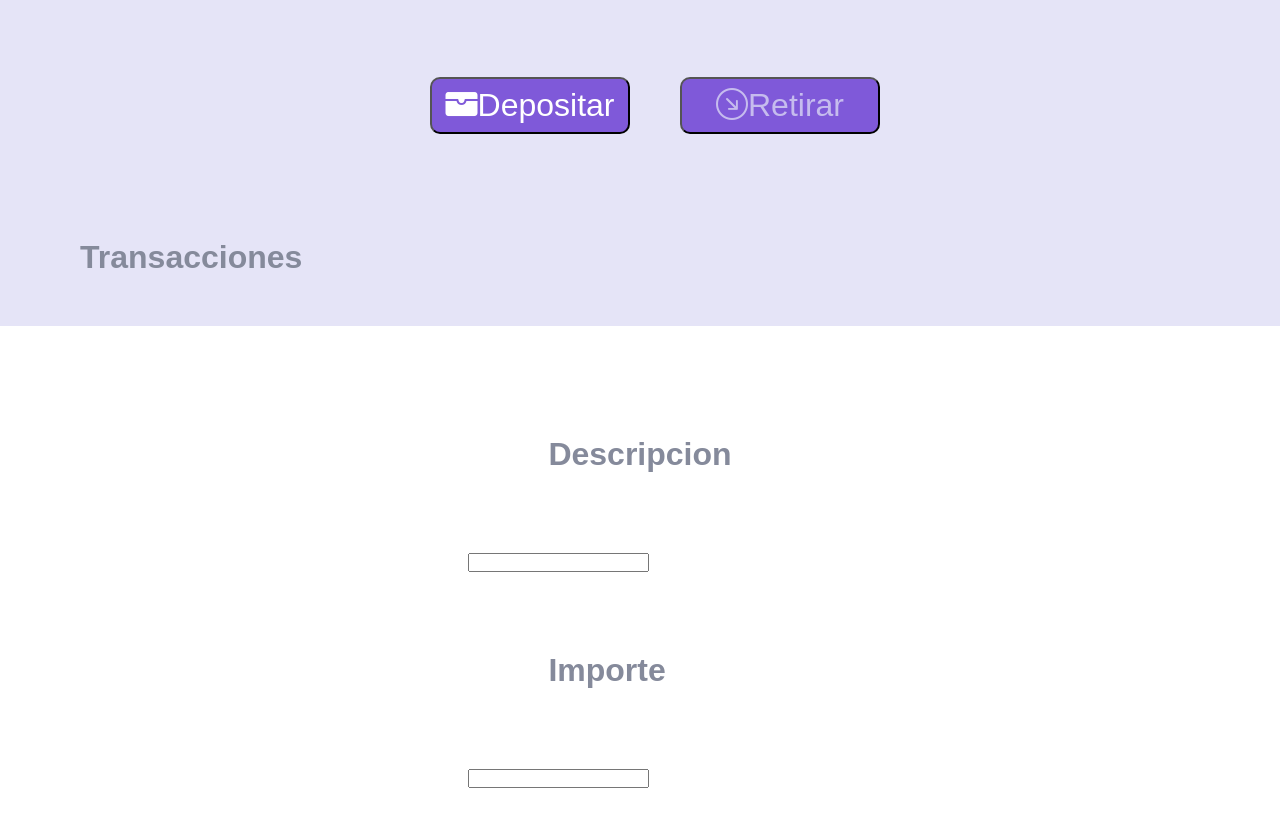
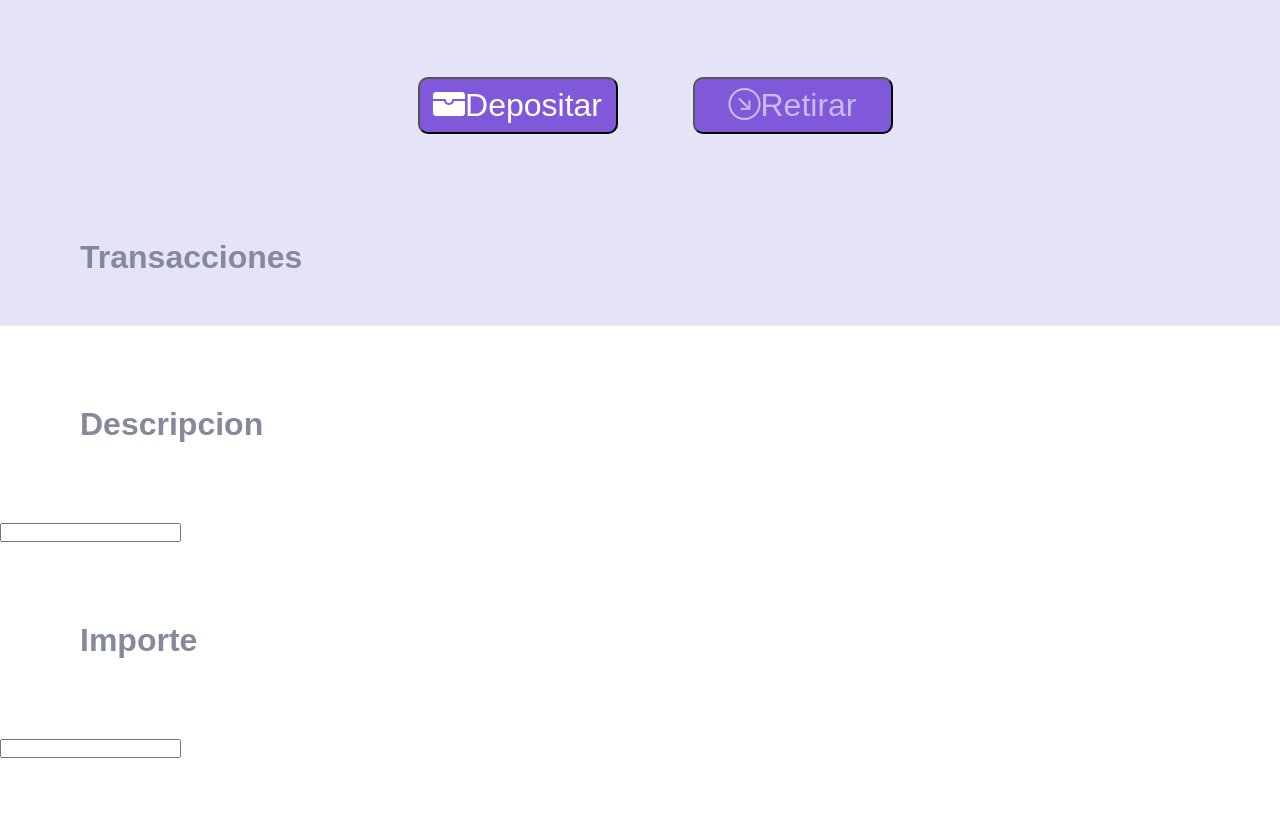
Before and after one commit to FedeSabi/Billetera_web, a plain HTML site: page index.html in a window 1280 px wide. Shown: the part 406-1232 px from the top of the page. After the commit the page ends 1164 px from the top, so only its background shows below. Drawn offline with nearby package versions, Linux system fonts and the light colour scheme.

Commit message:
trabajo practico

```diff
--- a/estilo.css
+++ b/estilo.css
@@ -43,17 +43,17 @@ button {/* modificar el color de relleno de retirar rgb209, 207, 224 */
     width: 200px;
     padding: 0.5rem;
     font-size: 2rem;
-    gap: 20px;
 }
+
 #retirar{
     color: rgb(198, 188, 238);
-}
+    margin-left: 50px;
+}/*
 .contenedor_gastos{
-
     width: 100%;
     height: 600px;
     display: flex;
-    justify-content: center;
+    justify-content:space-evenly;
 }
 
 
```
